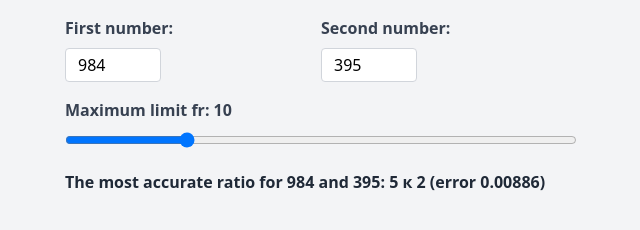
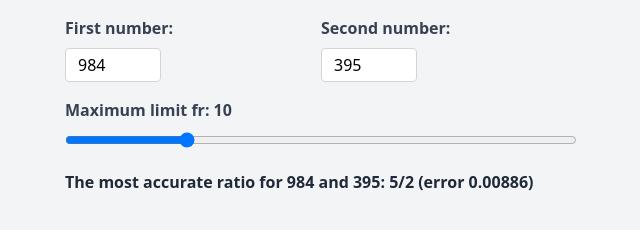
Before and after one commit to lxmlshv/aspect-calculator, a website: page index.html in a window 1280 px wide. Shown: the full height of the page, 319-959 px from the left. Drawn offline with nearby package versions, Linux system fonts and the light colour scheme.

Commit message:
fix typo

```diff
--- a/index.html
+++ b/index.html
@@ -70,7 +70,7 @@
             const currentDelta = Math.abs(num1 / num2 - currentRatio);
 
             if (currentDelta < bestDelta) {
-              bestRatio = `${i} к ${j}`;
+              bestRatio = `${i}/${j}`;
               bestDelta = currentDelta;
             }
           }
```
